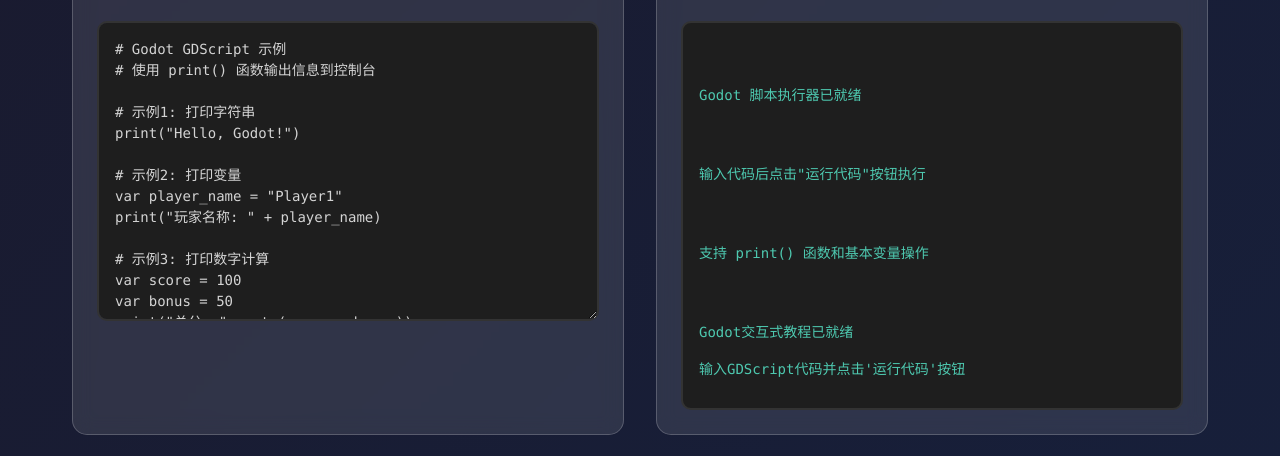
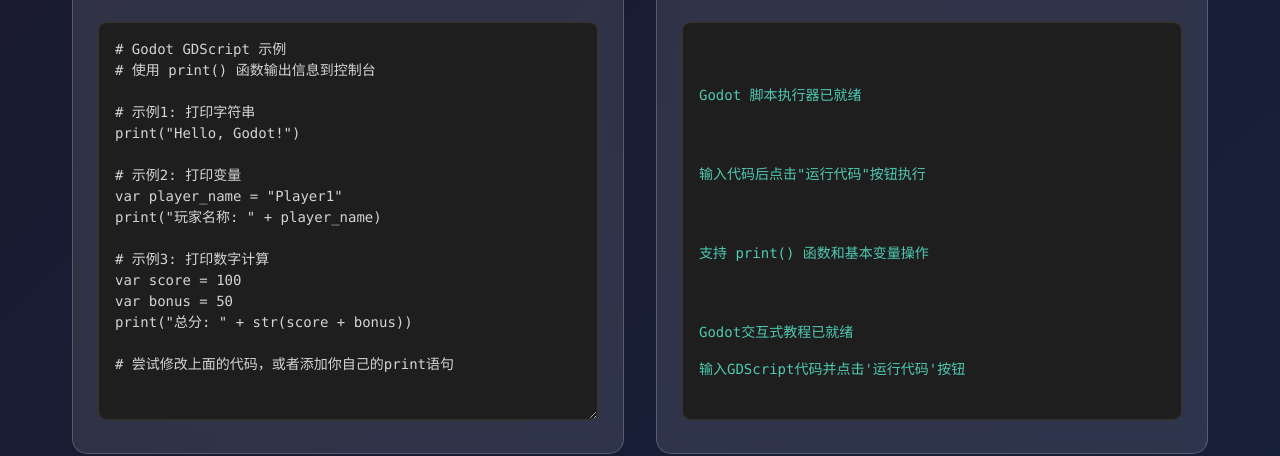
Before and after one commit to DeerLuuu/nanobot-test-repo, a plain HTML site: page godot-tutorial.html in a window 1280 px wide. Shown: the part 358-814 px from the top of the page. Drawn offline with Linux system fonts and the light colour scheme.

Commit message:
修复输出区域滚动问题：增加高度并确保滚动功能正常工作

```diff
--- a/godot-tutorial.html
+++ b/godot-tutorial.html
@@ -104,7 +104,9 @@
 
         .code-editor {
             width: 100%;
-            min-height: 300px;
+            height: 400px;
+            min-height: 400px;
+            max-height: 500px;
             background: #1e1e1e;
             border-radius: 10px;
             padding: 1rem;
@@ -116,6 +118,7 @@
             resize: vertical;
             white-space: pre;
             overflow-x: auto;
+            overflow-y: auto;
             tab-size: 4;
         }
 
@@ -126,7 +129,9 @@
 
         .output-area {
             width: 100%;
-            min-height: 300px;
+            height: 400px;
+            min-height: 400px;
+            max-height: 500px;
             background: #1e1e1e;
             border-radius: 10px;
             padding: 1rem;
@@ -136,7 +141,9 @@
             color: #d4d4d4;
             border: 2px solid #333;
             overflow-y: auto;
+            overflow-x: hidden;
             white-space: pre-wrap;
+            word-wrap: break-word;
         }
 
         .output-line {
```
